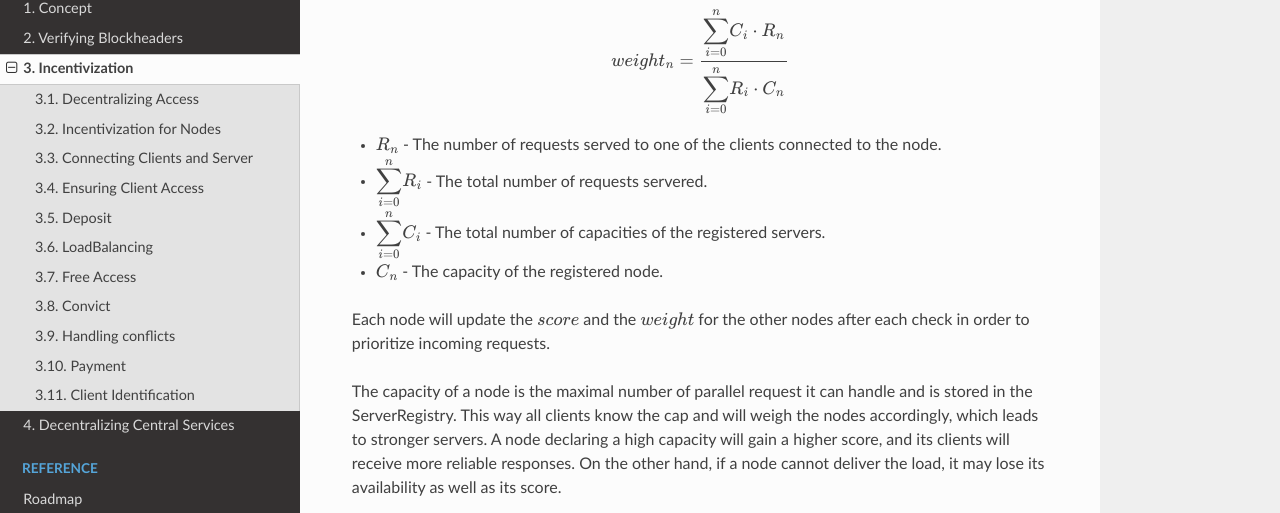
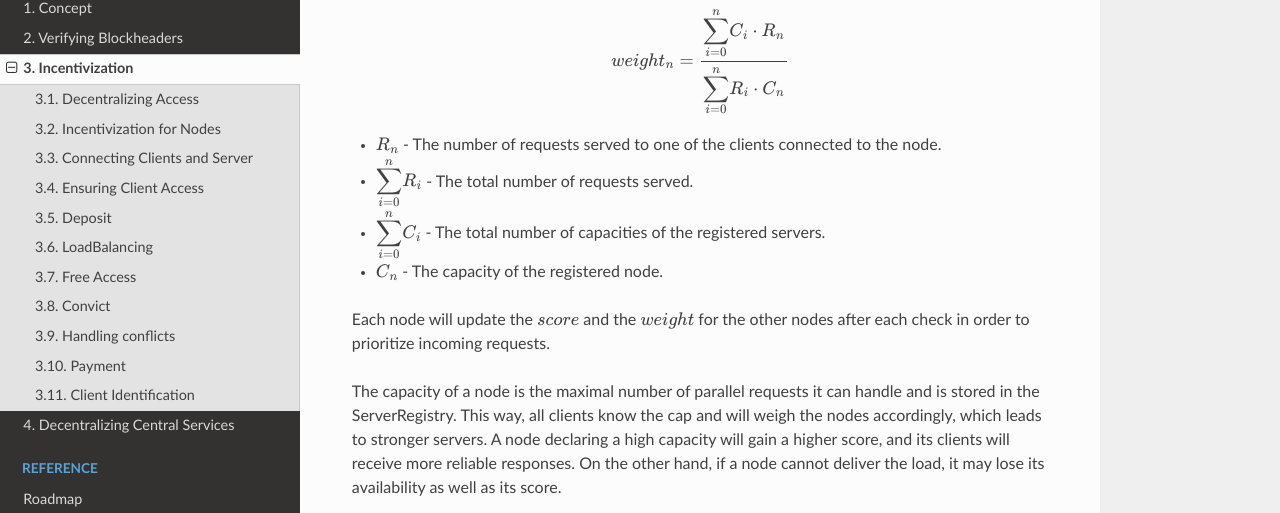
Before and after one commit to blockchainsllc/in3-docs, a Sphinx documentation site: the page built from docs/incentivization.md, in a window 1280 px wide and 900 px high, scrolled down 4794 px. Shown: the part 87-600 px from the top of the window. Built offline with Sphinx 7.4.7 and the Read the Docs theme 2.0.0, drawn with Linux system fonts in a browser that asks for light colours; pages that are not in the unit, such as notebooks, are missing from menus.

Commit message:
Update incentivization.md

````diff
--- a/docs/incentivization.md
+++ b/docs/incentivization.md
@@ -238,13 +238,13 @@ Thus, for each node the weight can be calculated by:
 weight_n =  \frac{{\displaystyle\sum_{i=0}^n} C_i \cdot R_n } { {\displaystyle\sum_{i=0}^n} R_i \cdot C_n  }
 ```
 - `$ R_n$` - The number of requests served to one of the clients connected to the node.
-- `$ {\displaystyle\sum_{i=0}^n} R_i$` - The total number of requests servered.
+- `$ {\displaystyle\sum_{i=0}^n} R_i$` - The total number of requests served.
 - `$ {\displaystyle\sum_{i=0}^n} C_i$` - The total number of capacities of the registered servers.
 - `$ C_n$` - The capacity of the registered node.
 
 Each node will update the `$ score$` and the `$weight$` for the other nodes after each check in order to prioritize incoming requests.
 
-The capacity of a node is the maximal number of parallel request it can handle and is stored in the ServerRegistry. This way all clients know the cap and will weigh the nodes accordingly, which leads to stronger servers. A node declaring a high capacity will gain a higher score, and its clients will receive more reliable responses. On the other hand, if a node cannot deliver the load, it may lose its availability as well as its score.
+The capacity of a node is the maximal number of parallel requests it can handle and is stored in the ServerRegistry. This way, all clients know the cap and will weigh the nodes accordingly, which leads to stronger servers. A node declaring a high capacity will gain a higher score, and its clients will receive more reliable responses. On the other hand, if a node cannot deliver the load, it may lose its availability as well as its score.
 
 ## Free Access
 
````
